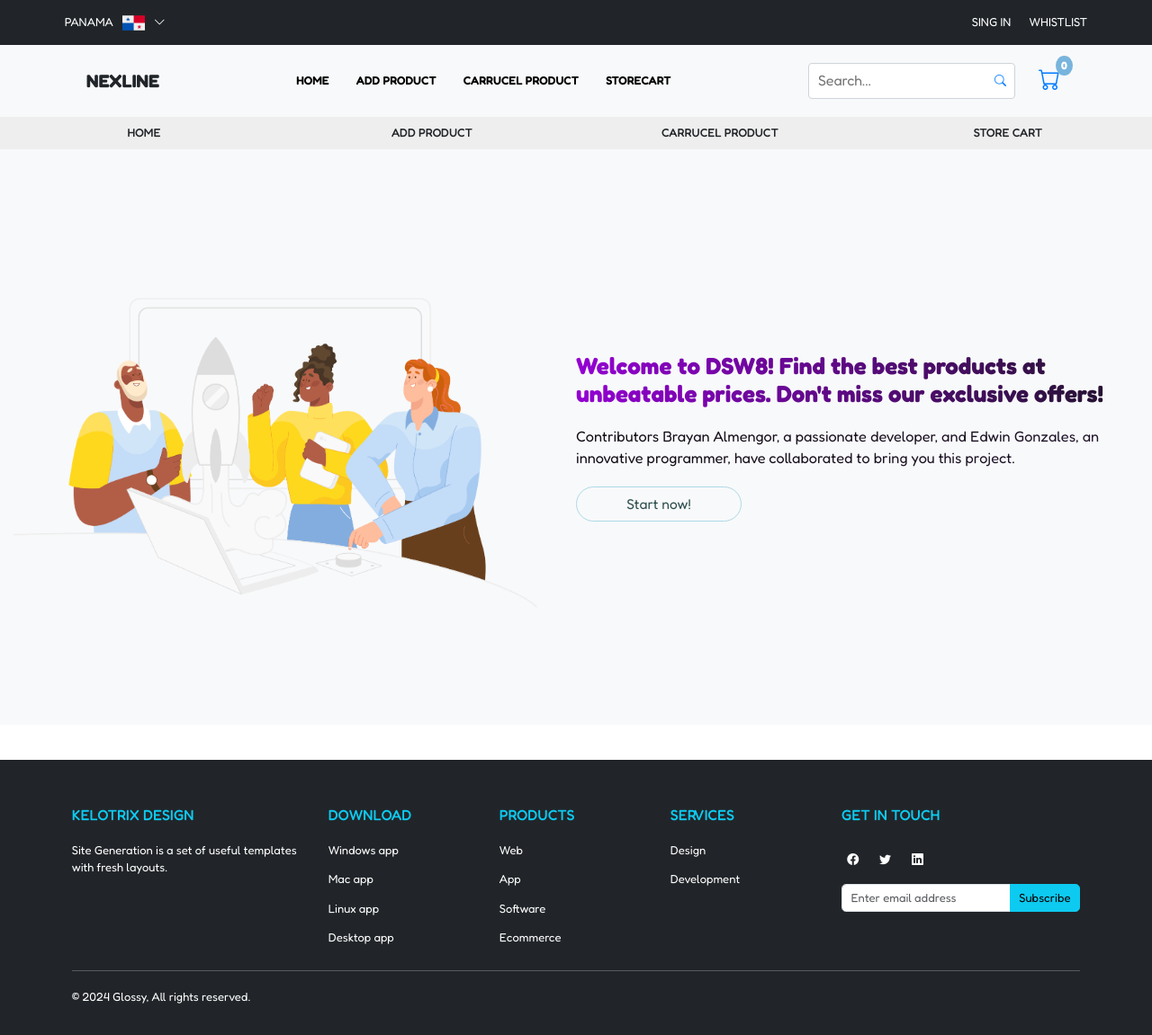
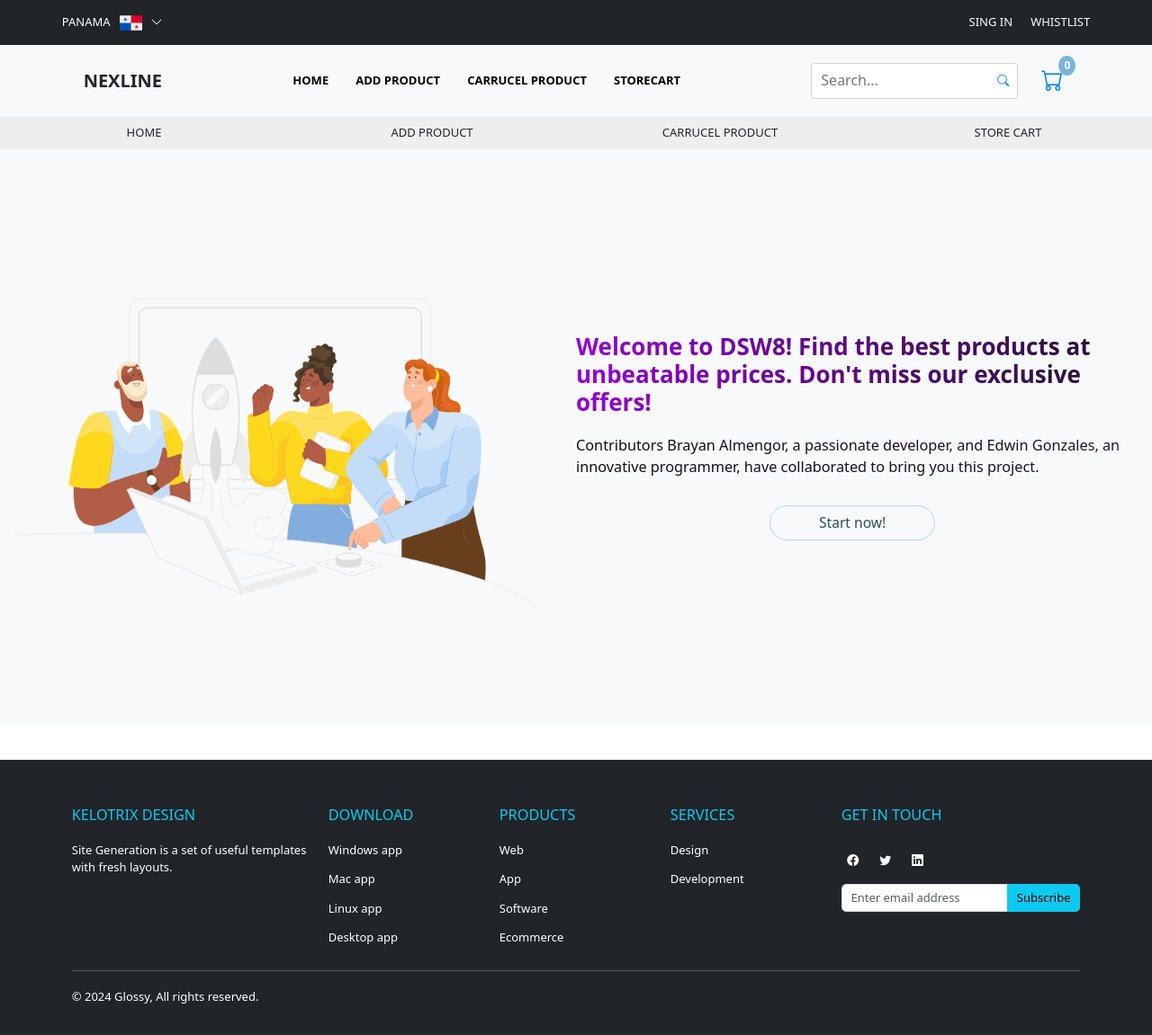
Before and after one commit to Anell-dev/php-boostrap-shopping-cart, a PHP site: page / in a window 1280 px wide. Shown: the whole page at 90% size. Run offline with PHP 8.4, Linux system fonts and the light colour scheme.

Commit message:
styles in general

```diff
--- a/assets/css/styles.css
+++ b/assets/css/styles.css
@@ -1,7 +1,7 @@
-@import url("https://fonts.googleapis.com/css2?family=Fredoka:wght@300..700&family=Roboto+Flex:opsz,wght@8..144,100..1000&display=swap");
-* {
-  font-family: "Fredoka", sans-serif;
+body {
+  height: 100vh;
 }
+
 .hero {
   display: flex;
   align-items: center;
@@ -21,6 +21,10 @@
   flex: 1;
   padding: 2rem;
   text-align: center;
+}
+
+.hero-content a {
+  font-size: large;
 }
 
 .hero h1 {
@@ -44,7 +48,9 @@
 
 .container-button {
   display: flex;
+  margin-top: 30px;
   width: 100%;
+  justify-content: center;
 }
 
 .container-button a {
@@ -58,10 +64,8 @@
   border: 1px solid lightblue;
   transition: all 0.7s;
 }
+
 .container-button a:hover {
   color: #fff;
   background: rgba(46, 14, 65, 0.685);
 }
-body {
-  height: 100vh;
-}
```
